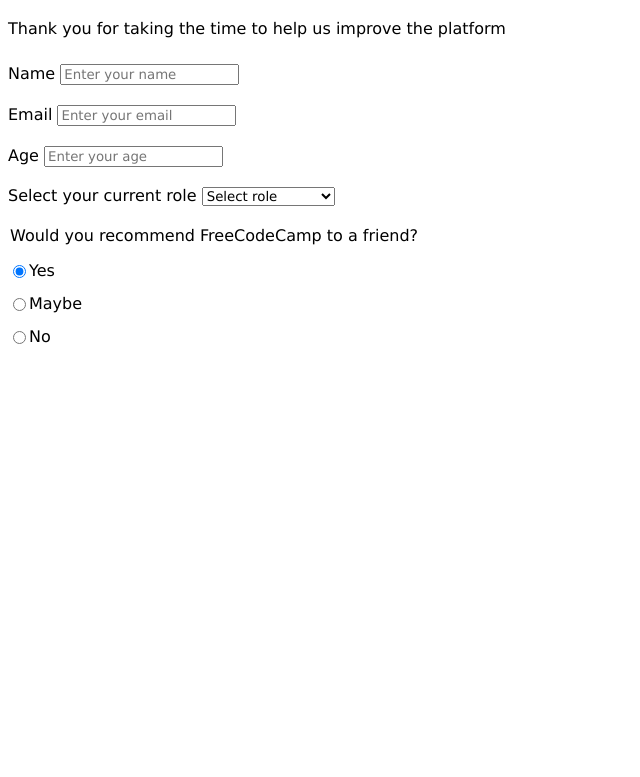
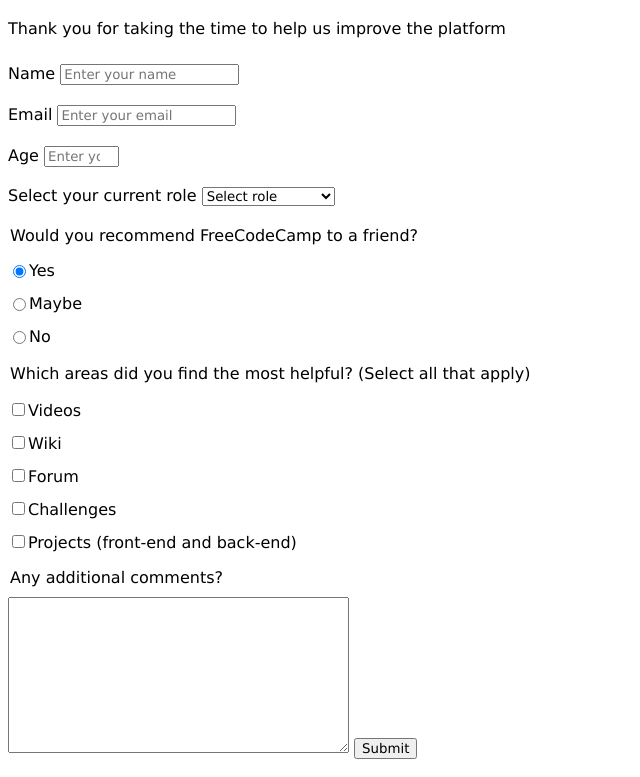
Before and after one commit to devangmalhotra/surveyform, a plain HTML site: page index.html in a window 1280 px wide. Shown: the part 62-839 px from the top of the page, without its empty margins (0-640 px from the left). Before the commit the page ends 800 px from the top, so only its background shows below. Drawn offline with Linux system fonts and the light colour scheme.

Commit message:
finished html

```diff
--- a/index.html
+++ b/index.html
@@ -10,11 +10,11 @@
     <h1 id="title">FreeCodeCamp Survey Form</h1>
     <p id="description">Thank you for taking the time to help us improve the platform</p>
     <form id="survey-form">
-        <label for="name-label">Name <input class="text-label" id="name" type="text" placeholder="Enter your name" required></label>
-        <label for="email-label">Email <input class="text-label" id="email" type="email" placeholder="Enter your email" required></label>
-        <label for="age-label">Age <input class="text-label" id="age" type="select" placeholder="Enter your age" min="18" max="120" required></label>
+        <label for="name-label" id="name-label">Name <input class="text-label" id="name" type="text" placeholder="Enter your name" required></label>
+        <label for="email-label" id="email-label">Email <input class="text-label" id="email" type="email" placeholder="Enter your email" required></label>
+        <label for="number-label" id="number-label">Age <input class="text-label" id="number" type="number" placeholder="Enter your age" min="18" max="120" required></label>
         <label for="select-label">Select your current role
-            <select name="curr_role" id="curr_role">
+            <select name="dropdown" id="dropdown">
                 <option value="0" selected disabled>Select role </option>
                 <option value="1">Student</option>
                 <option value="2">Full Time Job</option>
@@ -26,6 +26,15 @@
         <label for="yes"><input class="radio-label" name="recommendation" type="radio" id="yes" value="yes" checked>Yes</label>
         <label for="maybe"><input class="radio-label" name="recommendation" type="radio" id="maybe" value="maybe" >Maybe</label>
         <label for="no"><input class="radio-label" name="recommendation" type="radio" id="no" value="no" >No</label>
+        <legend>Which areas did you find the most helpful? (Select all that apply)</legend>
+        <label for="videos"><input id="videos" name="videos" class="checkbox-button" type="checkbox" value="videos">Videos</label>
+        <label for="wiki"><input id="wiki" name="wiki" class="checkbox-button" type="checkbox" value="wiki">Wiki</label>
+        <label for="forum"><input id="forum" name="forum" class="checkbox-button" type="checkbox" value="forum">Forum</label>
+        <label for="challenges"><input id="challenges" name="challenges" class="checkbox-button" type="checkbox" value="challenges">Challenges</label>
+        <label for="projects"><input id="projects" name="projects" class="checkbox-button" type="checkbox" value="projects">Projects (front-end and back-end)</label>
+        <legend>Any additional comments?</legend>
+        <textarea name="comments" id="comments" cols="40" rows="10"></textarea>
+        <input id="submit" type="submit" value="Submit">
     </form>
 </body>
 </html>
```
